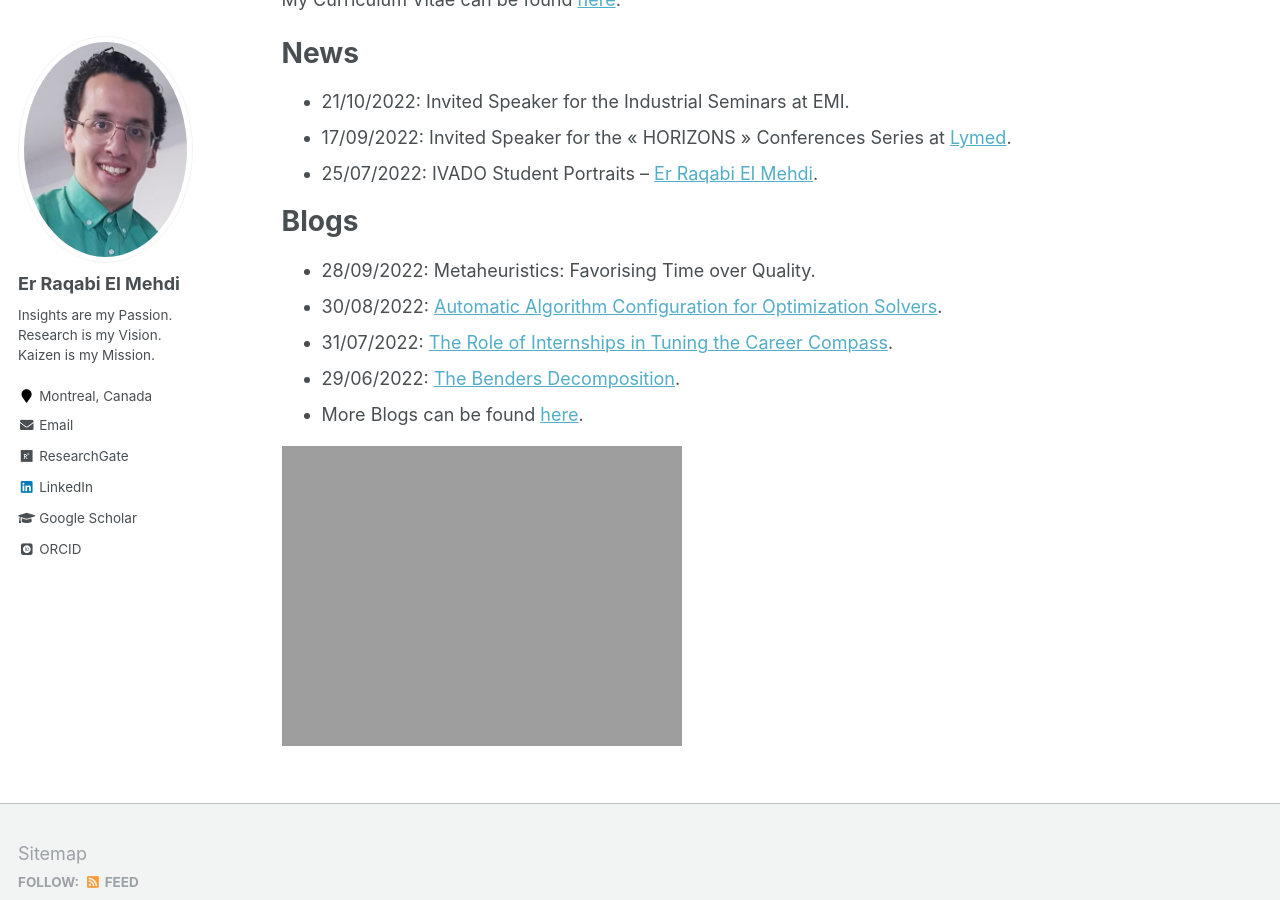
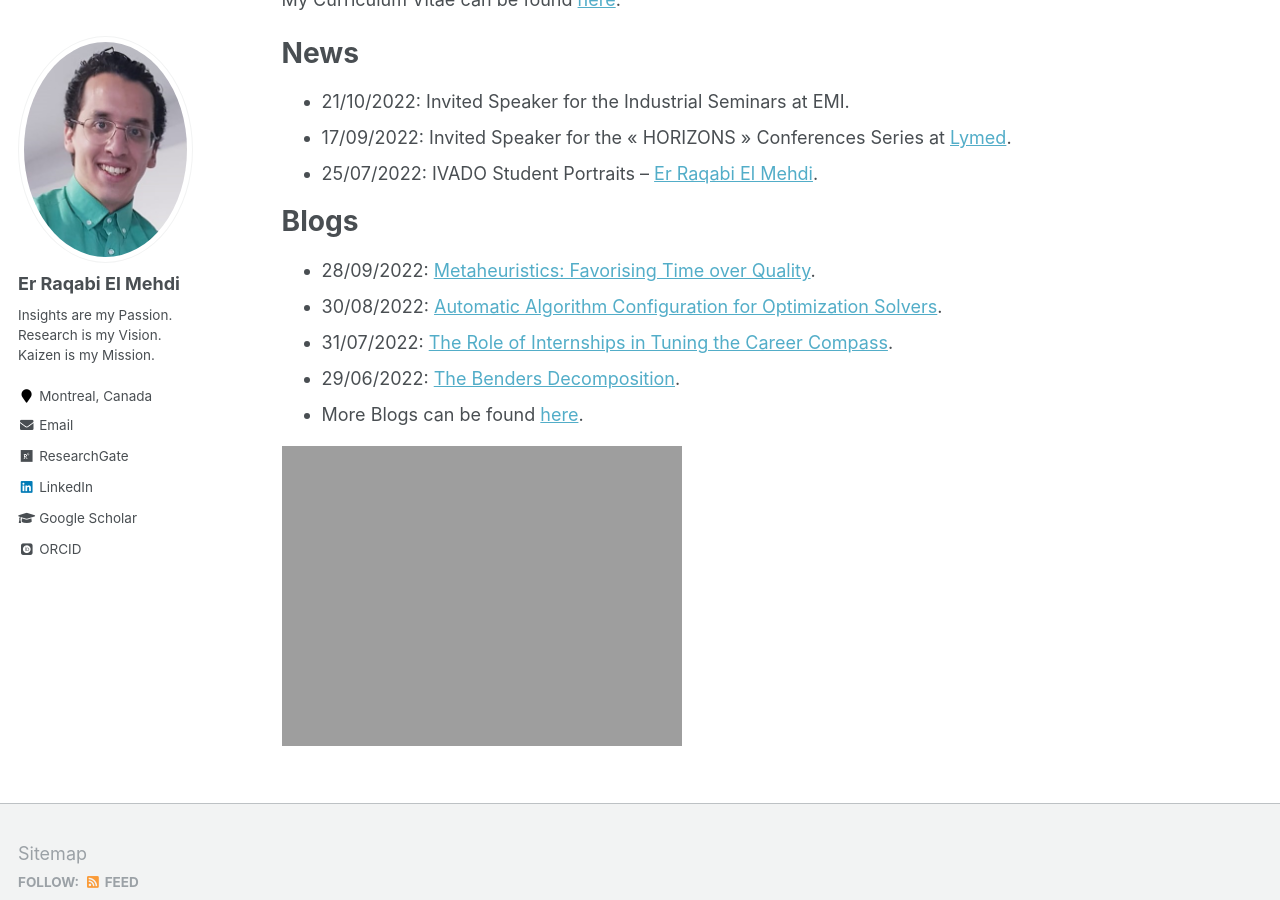
Before and after one commit to RqbMedi/rqbmedi.github.io, a Jekyll site: the page built from _pages/about.md, in a window 1280 px wide and 900 px high, scrolled down 553 px. Built offline with Jekyll 4.4.1, drawn with Linux system fonts in a browser that asks for light colours; some web fonts are replaced; part of the change alters nothing that is shown.

```diff
--- a/_pages/about.md
+++ b/_pages/about.md
@@ -24,7 +24,7 @@ News
 
 Blogs
 ======
-- 28/09/2022: Metaheuristics: Favorising Time over Quality.
+- 28/09/2022: [Metaheuristics: Favorising Time over Quality](https://erraqabielmehdi.medium.com/metaheuristics-favorising-time-over-quality-1c0c7a68fa37).
 - 30/08/2022: [Automatic Algorithm Configuration for Optimization Solvers](https://erraqabielmehdi.medium.com/automatic-algorithm-configuration-for-optimization-solvers-66ac3861a233).
 - 31/07/2022: [The Role of Internships in Tuning the Career Compass](https://www.linkedin.com/pulse/role-internships-tuning-career-compass-er-raqabi-el-mehdi-%E3%83%A9%E3%82%AB%E3%83%93-%E3%83%A1%E3%83%87%E3%82%A3/).
 - 29/06/2022: [The Benders Decomposition](https://erraqabielmehdi.medium.com/the-benders-decomposition-8dadf381f60c). <br>
```
